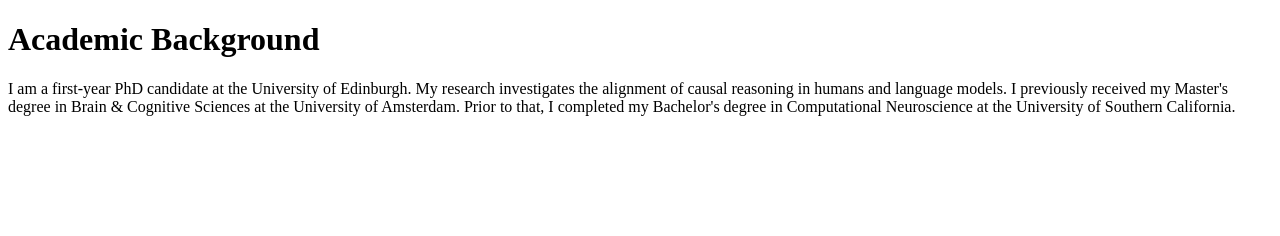
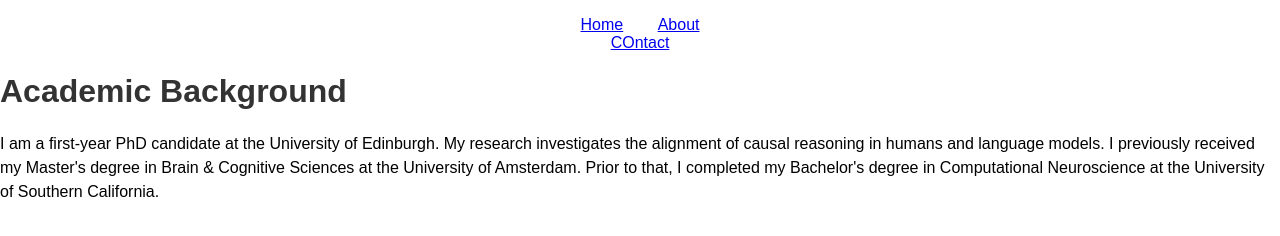
Before and after one commit to torreysnyder/torreysnyder.github.io, a plain HTML site: page pages/about.html in a window 1280 px wide. Drawn offline with Linux system fonts and the light colour scheme; files that its build step writes are made by us from their sources.

Commit message:
Update about.html

```diff
--- a/pages/about.html
+++ b/pages/about.html
@@ -2,8 +2,15 @@
 <html>
   <head>
     <title>About me</title>
+    <link rel="stylesheet" href="../styles.css">
   </head>
   <body>
+    <nav>
+      <ul style="list-style: none; padding: 0; text-align: center;">
+        <li style="display: inline; margin: 0 15px;"><a href="../index.html">Home</a></li>
+        <li style="display: inline; margin: 0 15px;"><a href="about.html">About</a></li>
+        <li style="display inline; margin: 0 15px;"><a href="contact.html">COntact</a></li>
+    </nav>
     <h1>Academic Background</h1>
 
     <p>I am a first-year PhD candidate at the University of Edinburgh. My research investigates the alignment of causal reasoning in humans and language models.  I previously received my Master's degree in Brain & Cognitive Sciences at the University of Amsterdam. Prior to that, I completed my Bachelor's degree in Computational Neuroscience at the University of Southern California.</p>
```
